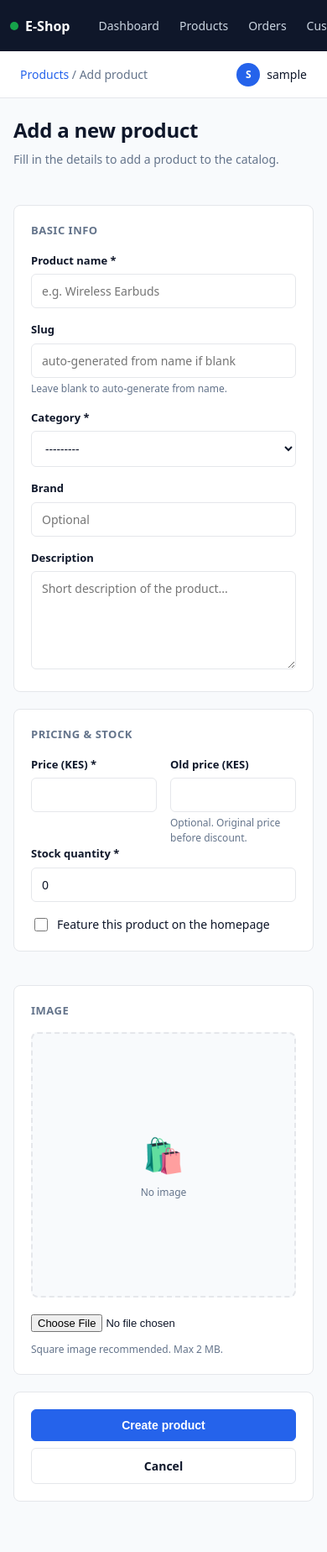
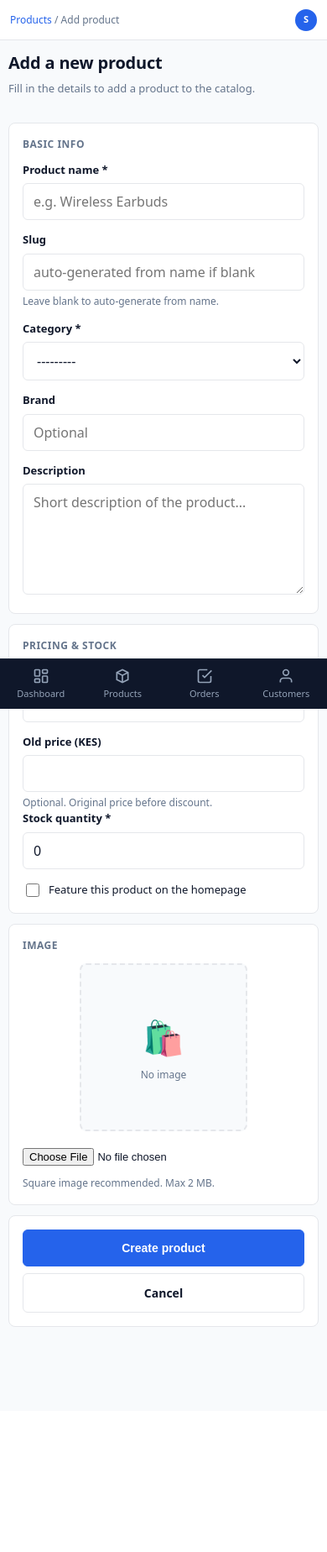
Before and after one commit to Trapcoder003/OnlineStore, a Django app: page /staff/products/new/ in a window 390 px wide. Shown: the whole page at 84% size. After the commit the page ends 1580 px from the top, so only its background shows below. Run offline with Django 5.2, Linux system fonts and the light colour scheme; the visitor is signed in with stand-in values (Sample User, id 1); data that the repository does not hold is empty.

Commit message:
staff dashboard

```diff
--- a/shopApp/static/styles/staff.css
+++ b/shopApp/static/styles/staff.css
@@ -370,27 +370,6 @@ a:hover { text-decoration: underline; }
 }
 .pagination a:hover { background: #f1f5f9; text-decoration: none; }
 
-/* ---------- Mobile ---------- */
-@media (max-width: 768px) {
-  .sidebar {
-    position: static;
-    width: 100%;
-    flex-direction: row;
-    align-items: center;
-    padding: 12px;
-    gap: 12px;
-    overflow-x: auto;
-  }
-  .sidebar-brand { padding: 0 12px 0 0; border: none; flex-shrink: 0; }
-  .sidebar-brand .badge { display: none; }
-  .sidebar-nav { flex-direction: row; padding: 0; gap: 4px; }
-  .sidebar-nav a { padding: 8px 10px; white-space: nowrap; }
-  .sidebar-nav a svg { display: none; }
-  .sidebar-footer { display: none; }
-  .main { margin-left: 0; }
-  .content { padding: 20px 16px 40px; }
-}
-
 /* ---------- Small text ---------- */
 .small { font-size: 12px; }
 
@@ -587,6 +566,7 @@ a:hover { text-decoration: underline; }
 }
 .image-placeholder span { font-size: 40px; }
 .image-placeholder small { font-size: 12px; }
+
 /* ---------- Status change form ---------- */
 .status-change-form {
   display: flex;
@@ -597,6 +577,7 @@ a:hover { text-decoration: underline; }
 .status-change-form .form-row {
   margin: 0;
 }
+
 /* ---------- Customer avatars ---------- */
 .product-thumb.avatar-round {
   border-radius: 50%;
@@ -610,3 +591,172 @@ a:hover { text-decoration: underline; }
   display: grid;
   place-items: center;
 }
+
+/* ============================================================
+   MOBILE — bottom nav + responsive layout
+   ============================================================ */
+
+@media (max-width: 768px) {
+  /* Sidebar becomes fixed bottom nav */
+  .sidebar {
+    position: fixed;
+    top: auto;
+    bottom: 0;
+    left: 0;
+    right: 0;
+    width: 100%;
+    height: auto;
+    flex-direction: row;
+    padding: 0 0 env(safe-area-inset-bottom, 0px) 0;
+    border-top: 1px solid #1e293b;
+    z-index: 100;
+  }
+  .sidebar-brand { display: none; }
+  .sidebar-footer { display: none; }
+  .sidebar-nav {
+    flex-direction: row;
+    width: 100%;
+    padding: 0;
+    gap: 0;
+  }
+  .sidebar-nav a {
+    flex: 1;
+    flex-direction: column;
+    align-items: center;
+    justify-content: center;
+    padding: 10px 4px;
+    font-size: 11px;
+    font-weight: 500;
+    gap: 3px;
+    border-radius: 0;
+    text-align: center;
+    color: #94a3b8;
+    position: relative;
+  }
+  .sidebar-nav a svg { width: 20px; height: 20px; }
+  .sidebar-nav a.active {
+    background: transparent;
+    color: var(--staff-accent);
+  }
+  .sidebar-nav a.active svg { color: var(--staff-accent); }
+
+  /* Main offset for fixed bottom nav */
+  .main {
+    margin-left: 0;
+    padding-bottom: calc(64px + env(safe-area-inset-bottom, 0px));
+  }
+  .topbar { height: 48px; padding: 0 12px; }
+  .topbar .breadcrumbs { font-size: 12px; }
+  .topbar .user-chip { font-size: 12px; gap: 6px; }
+  .topbar .user-chip .avatar { width: 26px; height: 26px; font-size: 11px; }
+  .content { padding: 16px 12px 24px; max-width: 100%; }
+
+  /* Page header stacks */
+  .page-head-row { flex-direction: column; align-items: stretch; gap: 10px; margin-bottom: 16px; }
+  .page-title { font-size: 20px; }
+  .page-sub { font-size: 13px; margin-bottom: 14px; }
+
+  /* KPI cards: 2 per row */
+  .kpi-grid {
+    grid-template-columns: repeat(2, 1fr);
+    gap: 10px;
+    margin-bottom: 18px;
+  }
+  .kpi-card { padding: 14px; }
+  .kpi-card h3 { font-size: 10px; margin-bottom: 6px; letter-spacing: 0.3px; }
+  .kpi-card .value { font-size: 20px; margin-bottom: 4px; }
+  .kpi-card .trend { font-size: 11px; }
+
+  /* Panels scroll tables inside */
+  .panel { margin-bottom: 14px; overflow-x: auto; -webkit-overflow-scrolling: touch; }
+  .panel-head { padding: 12px 16px; }
+  .panel-head h2 { font-size: 14px; }
+  .data-table { min-width: 560px; }
+  .data-table th, .data-table td { padding: 10px 12px; font-size: 13px; }
+  .data-table thead th { font-size: 10px; }
+  .empty-row { padding: 32px 16px !important; }
+
+  /* Product row tweaks */
+  .product-cell { gap: 8px; }
+  .product-thumb { width: 36px; height: 36px; }
+  .product-thumb.avatar-round { width: 32px; height: 32px; }
+  .product-name { font-size: 13px; }
+  .badge-mini { font-size: 9px; }
+
+  /* Bigger tap targets for stock */
+  .stock-btn { width: 32px; height: 32px; font-size: 16px; }
+  .stock-value { min-width: 28px; font-size: 13px; }
+
+  /* Filter chips wrap; search full-width below */
+  .filter-bar { gap: 8px; margin-bottom: 14px; }
+  .filter-chip { padding: 8px 12px; font-size: 12px; }
+  .search-form { margin-left: 0; width: 100%; order: 99; }
+  .search-form input { width: 100%; min-width: 0; padding: 10px 12px; font-size: 14px; }
+
+  /* Buttons: comfortable tap */
+  .btn-staff {
+    padding: 12px 16px;
+    font-size: 14px;
+    min-height: 44px;
+    justify-content: center;
+  }
+
+  /* Detail rows stack */
+  .detail-grid { grid-template-columns: 1fr; gap: 12px; margin-bottom: 14px; }
+  .two-col { grid-template-columns: 1fr; gap: 12px; }
+  .detail-block { padding: 4px 16px; }
+  .detail-row {
+    flex-direction: column;
+    gap: 2px;
+    padding: 10px 0;
+    font-size: 13px;
+  }
+  .detail-label {
+    min-width: 0;
+    font-size: 11px;
+    text-transform: uppercase;
+    letter-spacing: 0.5px;
+  }
+
+  /* Forms: single column, no iOS zoom */
+  .form-grid { grid-template-columns: 1fr; gap: 0; }
+  .form-grid-2 { grid-template-columns: 1fr; gap: 0; }
+  .form-card { padding: 16px; margin-bottom: 12px; }
+  .form-card-title { font-size: 12px; margin-bottom: 12px; }
+  .form-row { margin-bottom: 14px; }
+  .form-row input[type="text"],
+  .form-row input[type="number"],
+  .form-row input[type="email"],
+  .form-row input[type="url"],
+  .form-row select,
+  .form-row textarea {
+    font-size: 16px;
+    padding: 10px 12px;
+  }
+  .form-checkbox { font-size: 13px; }
+  .image-preview-wrap { max-width: 200px; margin: 0 auto 12px; }
+
+  /* Status change form stacks */
+  .status-change-form { flex-direction: column; align-items: stretch; gap: 12px; }
+  .status-change-form .form-row { min-width: 0; }
+  .status-change-form .btn-staff { width: 100%; }
+
+  /* Pagination */
+  .pagination { flex-wrap: wrap; gap: 8px; font-size: 12px; margin-top: 12px; }
+  .pagination a { padding: 8px 12px; }
+
+  /* Timeline tighter */
+  .timeline { padding: 14px 12px; }
+  .timeline li { padding: 10px 0; gap: 10px; }
+  .timeline-title { font-size: 13px; }
+  .timeline-note { font-size: 12px; }
+  .timeline-time { font-size: 11px; }
+}
+
+@media (max-width: 480px) {
+  .kpi-grid { grid-template-columns: 1fr; }
+  .content { padding: 12px 10px 24px; }
+  .topbar .user-chip span:last-child { display: none; }
+  .product-thumb { width: 32px; height: 32px; }
+  .data-table { min-width: 500px; }
+}
```
